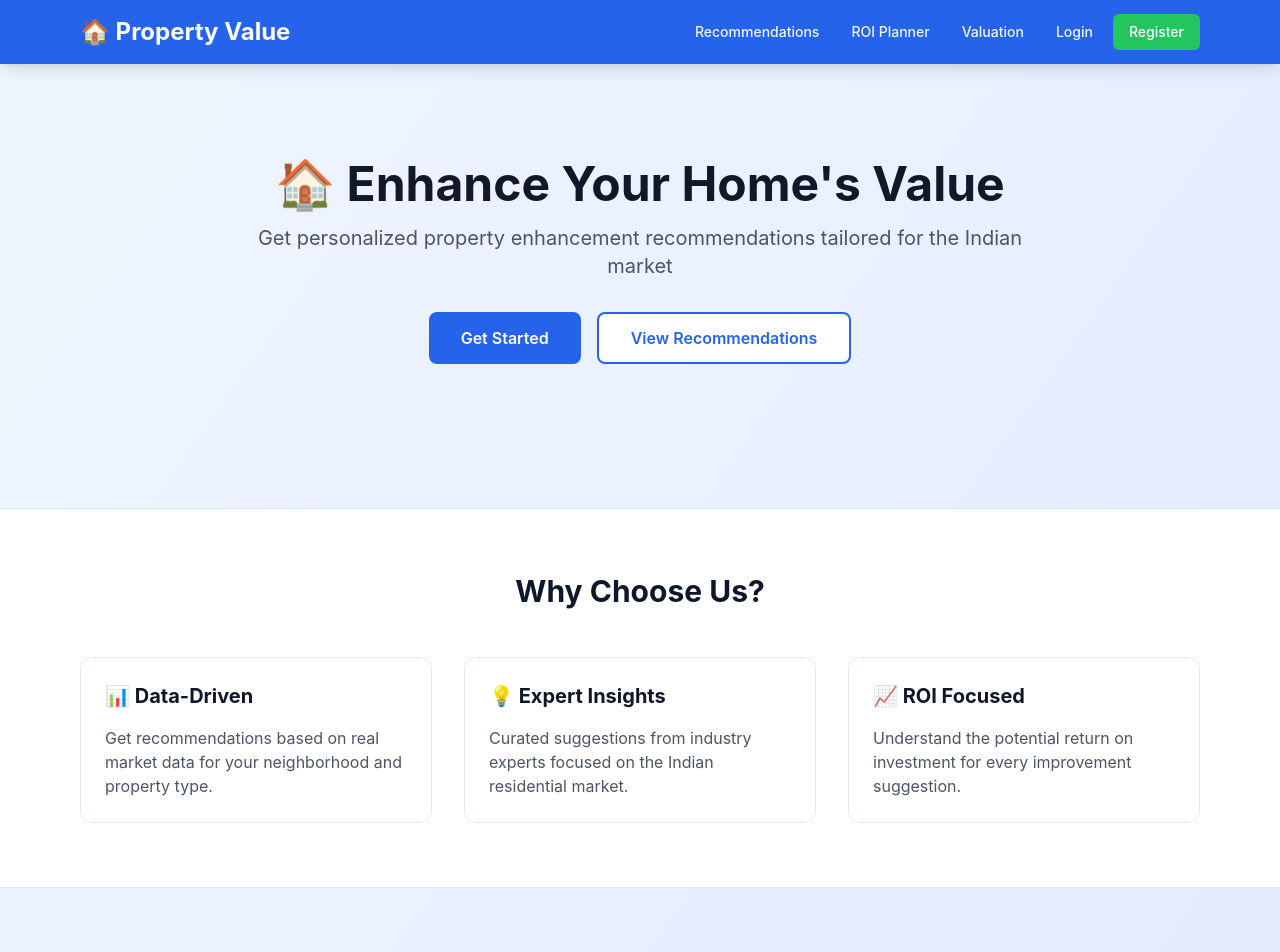
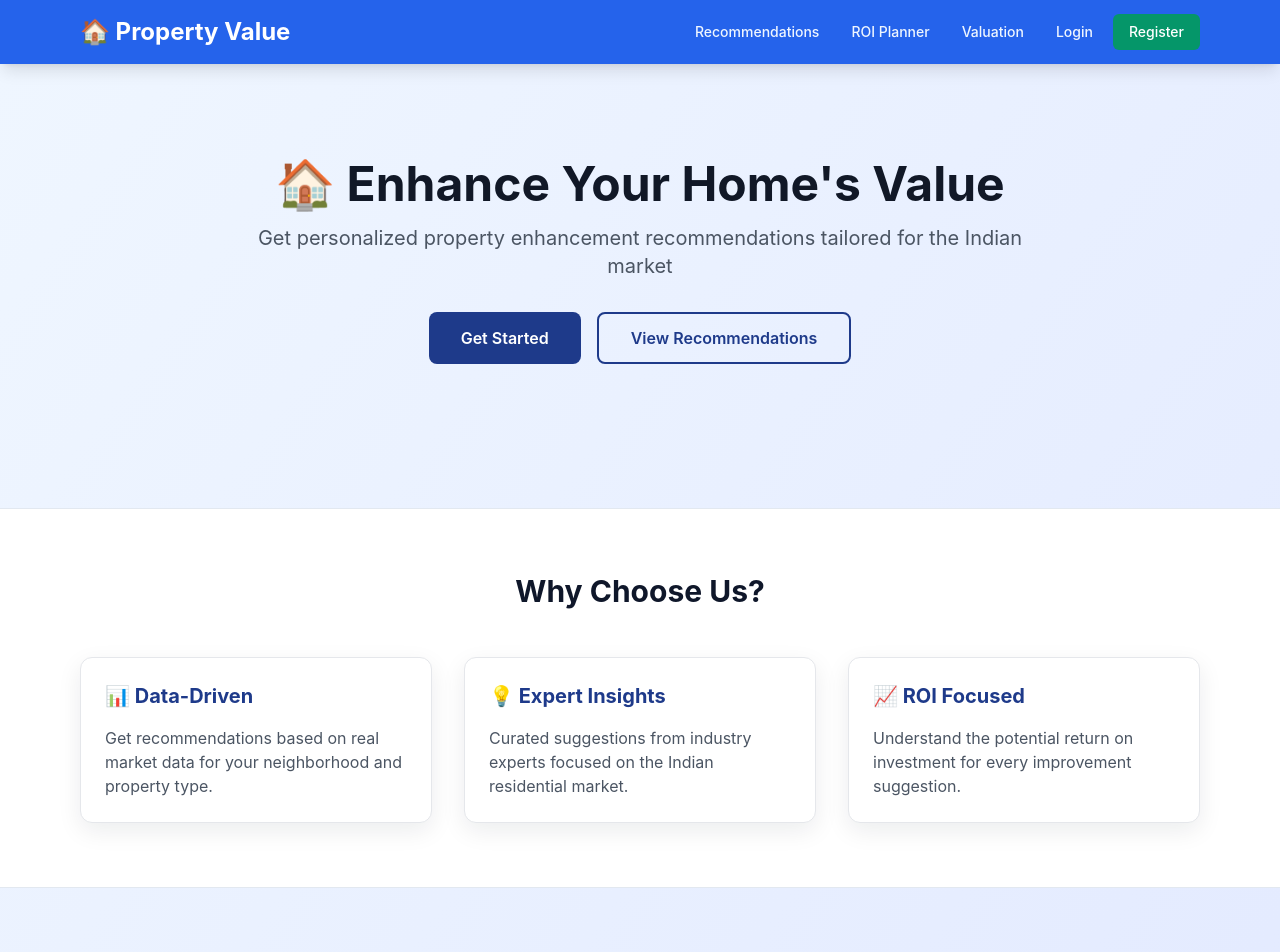
Before and after one commit to NSG-LAB/FSD-FINAL-PROJECT, a React (Vite) app: page / in a window 1280 px wide. Shown: the top 952 px of the page. Built offline with nearby package versions, Linux system fonts and the light colour scheme.

Commit message:
feat: update UI components with new styles and structure

```diff
--- a/src/App.js
+++ b/src/App.js
@@ -42,7 +42,7 @@ const AdminRoute = ({ children }) => {
 function App() {
   return (
     <Router>
-      <div className="min-h-screen bg-slate-50 text-slate-900">
+      <div className="min-h-screen ui-page">
         <Navigation />
         <main className="pt-16">
           <Routes>
--- a/src/components/Navigation.js
+++ b/src/components/Navigation.js
@@ -26,6 +26,8 @@ const Navigation = () => {
         : 'text-blue-50 hover:bg-blue-500 hover:text-white'
     }`
   );
+
+  const registerClass = 'btn-success px-4 py-2 text-sm font-medium';
 
   return (
     <nav className="fixed top-0 inset-x-0 z-50 bg-blue-600 text-white shadow-lg">
@@ -69,7 +71,7 @@ const Navigation = () => {
           ) : (
             <>
               <NavLink to="/login" className={linkClass}>Login</NavLink>
-              <NavLink to="/register" className="bg-green-500 px-4 py-2 rounded-md text-sm font-medium hover:bg-green-600 transition">
+              <NavLink to="/register" className={registerClass}>
                 Register
               </NavLink>
             </>
@@ -102,7 +104,7 @@ const Navigation = () => {
           ) : (
             <>
               <NavLink to="/login" className={linkClass}>Login</NavLink>
-              <NavLink to="/register" className="block bg-green-500 px-4 py-2 rounded-md text-sm font-medium text-center hover:bg-green-600 transition">
+              <NavLink to="/register" className={`block ${registerClass} text-center`}>
                 Register
               </NavLink>
             </>
--- a/src/index.css
+++ b/src/index.css
@@ -1,6 +1,94 @@
 @tailwind base;
 @tailwind components;
 @tailwind utilities;
+
+:root {
+  --color-bg: #f8fafc;
+  --color-surface: #ffffff;
+  --color-border: #e5e7eb;
+  --color-text: #0f172a;
+  --color-text-muted: #475569;
+  --color-primary: #1e3a8a;
+  --color-primary-hover: #1e2f6f;
+  --color-primary-light: #dbeafe;
+  --color-emerald: #059669;
+  --color-emerald-hover: #047857;
+  --card-shadow: 0 8px 24px rgba(15, 23, 42, 0.08);
+}
+
+.dark {
+  --color-bg: #0f172a;
+  --color-surface: #111827;
+  --color-border: #1f2937;
+  --color-text: #f1f5f9;
+  --color-text-muted: #cbd5e1;
+  --color-primary: #3b82f6;
+  --color-primary-hover: #2563eb;
+  --color-primary-light: #1e293b;
+  --color-emerald: #059669;
+  --color-emerald-hover: #047857;
+  --card-shadow: 0 8px 24px rgba(2, 6, 23, 0.45);
+}
+
+@layer components {
+  .ui-page {
+    background-color: var(--color-bg);
+    color: var(--color-text);
+  }
+
+  .ui-card {
+    background-color: var(--color-surface);
+    border: 1px solid var(--color-border);
+    box-shadow: var(--card-shadow);
+  }
+
+  .ui-card-item {
+    background-color: var(--color-surface);
+    border: 1px solid var(--color-border);
+    box-shadow: var(--card-shadow);
+  }
+
+  .ui-card-title {
+    color: var(--color-primary);
+  }
+
+  .ui-positive {
+    color: var(--color-emerald);
+  }
+
+  .btn-base {
+    @apply rounded-md font-semibold transition;
+  }
+
+  .btn-primary {
+    @apply btn-base text-white;
+    background-color: var(--color-primary);
+  }
+
+  .btn-primary:hover {
+    background-color: var(--color-primary-hover);
+  }
+
+  .btn-secondary {
+    @apply btn-base border;
+    border-color: var(--color-primary);
+    color: var(--color-primary);
+    background-color: transparent;
+  }
+
+  .btn-secondary:hover {
+    background-color: var(--color-primary-light);
+  }
+
+  .btn-success {
+    @apply btn-base text-white;
+    background-color: var(--color-emerald);
+  }
+
+  .btn-success:hover {
+    background-color: var(--color-emerald-hover);
+  }
+}
 
 * {
   margin: 0;
@@ -14,8 +102,8 @@ body {
     sans-serif;
   -webkit-font-smoothing: antialiased;
   -moz-osx-font-smoothing: grayscale;
-  background-color: #f8fafc;
-  color: #0f172a;
+  background-color: var(--color-bg);
+  color: var(--color-text);
   line-height: 1.5;
 }
 
--- a/src/pages/Home.js
+++ b/src/pages/Home.js
@@ -5,7 +5,7 @@ const Home = () => {
   const navigate = useNavigate();
 
   return (
-    <div className="bg-gradient-to-br from-blue-50 to-indigo-100">
+    <div className="ui-page bg-gradient-to-br from-blue-50 to-indigo-100">
       {/* Hero Section */}
       <div className="max-w-6xl mx-auto px-4 py-16 md:py-24 text-center">
         <h1 className="text-4xl md:text-5xl font-bold text-gray-900 mb-4 leading-tight">
@@ -18,13 +18,13 @@ const Home = () => {
         <div className="flex flex-col sm:flex-row gap-4 justify-center mb-12">
           <button
             onClick={() => navigate('/register')}
-            className="bg-blue-600 text-white px-8 py-3 rounded-lg hover:bg-blue-700 font-semibold transition"
+            className="btn-primary px-8 py-3 rounded-lg"
           >
             Get Started
           </button>
           <button
             onClick={() => navigate('/recommendations')}
-            className="bg-white text-blue-600 px-8 py-3 rounded-lg border-2 border-blue-600 hover:bg-blue-50 font-semibold transition"
+            className="btn-secondary px-8 py-3 rounded-lg border-2"
           >
             View Recommendations
           </button>
@@ -37,22 +37,22 @@ const Home = () => {
           <h2 className="text-3xl font-bold text-center mb-12">Why Choose Us?</h2>
 
           <div className="grid grid-cols-1 md:grid-cols-3 gap-8">
-            <div className="p-6 border border-slate-200 rounded-xl hover:shadow-lg transition">
-              <h3 className="text-xl font-bold mb-4">📊 Data-Driven</h3>
+            <div className="ui-card-item p-6 rounded-xl hover:shadow-lg transition">
+              <h3 className="ui-card-title text-xl font-bold mb-4">📊 Data-Driven</h3>
               <p className="text-gray-600">
                 Get recommendations based on real market data for your neighborhood and property type.
               </p>
             </div>
 
-            <div className="p-6 border border-slate-200 rounded-xl hover:shadow-lg transition">
-              <h3 className="text-xl font-bold mb-4">💡 Expert Insights</h3>
+            <div className="ui-card-item p-6 rounded-xl hover:shadow-lg transition">
+              <h3 className="ui-card-title text-xl font-bold mb-4">💡 Expert Insights</h3>
               <p className="text-gray-600">
                 Curated suggestions from industry experts focused on the Indian residential market.
               </p>
             </div>
 
-            <div className="p-6 border border-slate-200 rounded-xl hover:shadow-lg transition">
-              <h3 className="text-xl font-bold mb-4">📈 ROI Focused</h3>
+            <div className="ui-card-item p-6 rounded-xl hover:shadow-lg transition">
+              <h3 className="ui-card-title text-xl font-bold mb-4">📈 ROI Focused</h3>
               <p className="text-gray-600">
                 Understand the potential return on investment for every improvement suggestion.
               </p>
@@ -78,9 +78,9 @@ const Home = () => {
               { icon: '🛋️', name: 'Interior Design', desc: 'Space optimization' },
               { icon: '🔧', name: 'Electrical & Plumbing', desc: 'Modern infrastructure' },
             ].map((category, idx) => (
-              <div key={idx} className="bg-white p-5 rounded-xl border border-slate-200 hover:shadow-lg transition">
+              <div key={idx} className="ui-card-item p-5 rounded-xl hover:shadow-lg transition">
                 <div className="text-3xl mb-2">{category.icon}</div>
-                <h4 className="font-bold mb-1">{category.name}</h4>
+                <h4 className="ui-card-title font-bold mb-1">{category.name}</h4>
                 <p className="text-sm text-gray-600">{category.desc}</p>
               </div>
             ))}
@@ -95,7 +95,7 @@ const Home = () => {
           <p className="text-lg mb-6">Join thousands of homeowners enhancing their properties</p>
           <button
             onClick={() => navigate('/register')}
-            className="bg-white text-blue-600 px-8 py-3 rounded-lg hover:bg-gray-100 font-semibold transition"
+            className="btn-secondary px-8 py-3 rounded-lg border-white text-white hover:text-white"
           >
             Start Your Journey
           </button>
--- a/src/pages/Login.js
+++ b/src/pages/Login.js
@@ -34,9 +34,9 @@ const Login = () => {
   };
 
   return (
-    <div className="min-h-[calc(100vh-4rem)] flex items-center justify-center bg-slate-50 py-12 px-4 sm:px-6 lg:px-8">
-      <div className="max-w-md w-full bg-white rounded-2xl shadow-lg border border-slate-200 p-8">
-        <h2 className="text-3xl font-bold text-center text-gray-900 mb-2">Welcome Back</h2>
+    <div className="min-h-[calc(100vh-4rem)] flex items-center justify-center ui-page py-12 px-4 sm:px-6 lg:px-8">
+      <div className="max-w-md w-full ui-card rounded-2xl p-8">
+        <h2 className="ui-card-title text-3xl font-bold text-center mb-2">Welcome Back</h2>
         <p className="text-center text-sm text-gray-600 mb-6">Sign in to manage your properties and recommendations.</p>
 
         <form onSubmit={handleSubmit} className="space-y-6">
@@ -68,7 +68,7 @@ const Login = () => {
 
           <button
             type="submit"
-            className="w-full bg-blue-600 text-white py-2.5 px-4 rounded-md hover:bg-blue-700 transition font-semibold"
+            className="w-full btn-primary py-2.5 px-4"
           >
             Login
           </button>
--- a/src/pages/Register.js
+++ b/src/pages/Register.js
@@ -41,9 +41,9 @@ const Register = () => {
   };
 
   return (
-    <div className="min-h-[calc(100vh-4rem)] flex items-center justify-center bg-slate-50 py-12 px-4 sm:px-6 lg:px-8">
-      <div className="max-w-lg w-full bg-white rounded-2xl shadow-lg border border-slate-200 p-8">
-        <h2 className="text-3xl font-bold text-center text-gray-900 mb-2">Create Account</h2>
+    <div className="min-h-[calc(100vh-4rem)] flex items-center justify-center ui-page py-12 px-4 sm:px-6 lg:px-8">
+      <div className="max-w-lg w-full ui-card rounded-2xl p-8">
+        <h2 className="ui-card-title text-3xl font-bold text-center mb-2">Create Account</h2>
         <p className="text-center text-sm text-gray-600 mb-6">Start getting personalized property recommendations in minutes.</p>
 
         <form onSubmit={handleSubmit} className="space-y-4">
@@ -123,7 +123,7 @@ const Register = () => {
 
           <button
             type="submit"
-            className="w-full bg-blue-600 text-white py-2.5 px-4 rounded-md hover:bg-blue-700 transition font-semibold"
+            className="w-full btn-primary py-2.5 px-4"
           >
             Register
           </button>
```
Also changed, not shown: src/pages/AdminDashboard.js (+8 -8 lines), src/pages/Notifications.js (+6 -6 lines), src/pages/ROIPlanner.js (+13 -13 lines), src/pages/Recommendations.js (+6 -6 lines), src/pages/UserDashboard.js (+8 -8 lines), src/pages/ValuationEstimator.js (+10 -10 lines).
